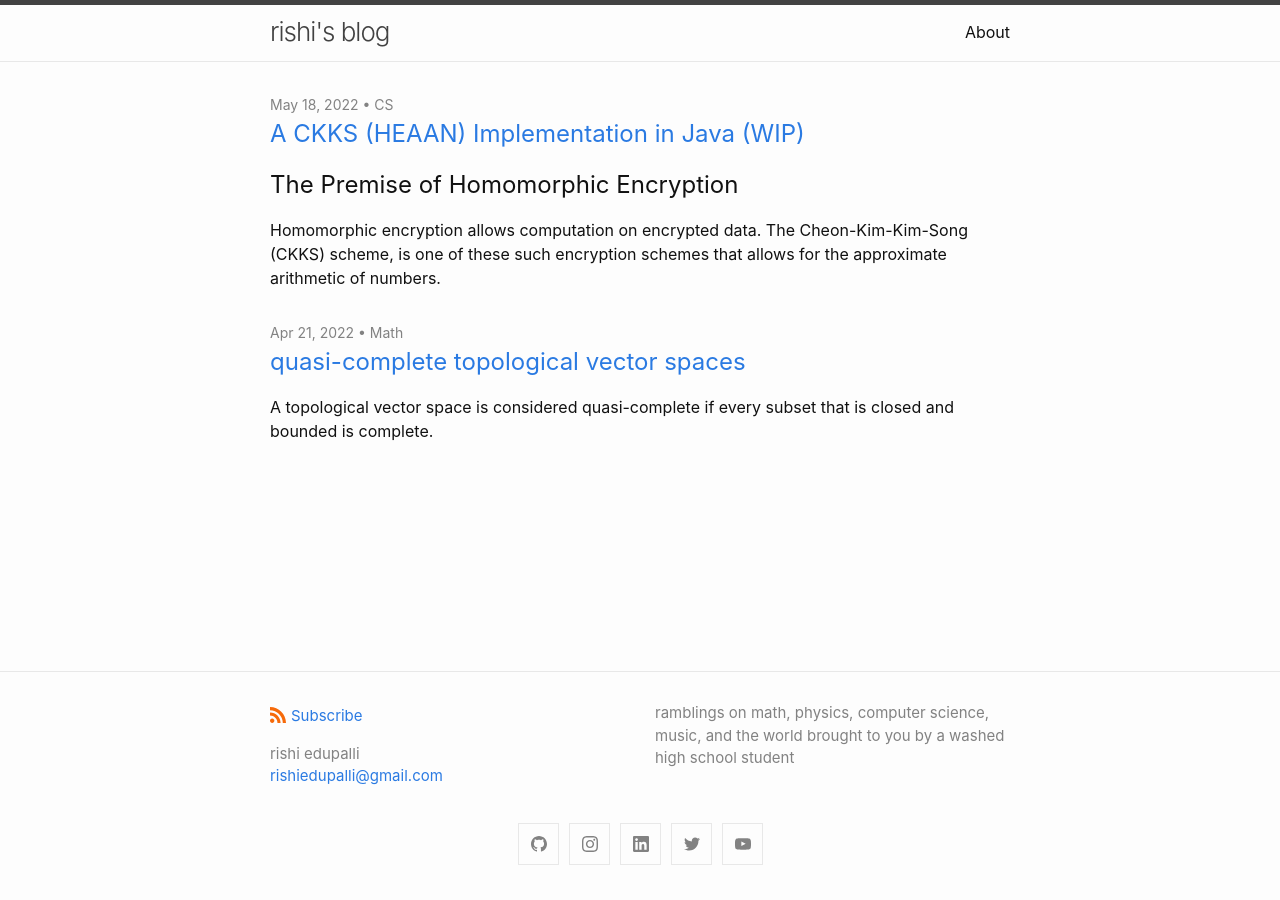
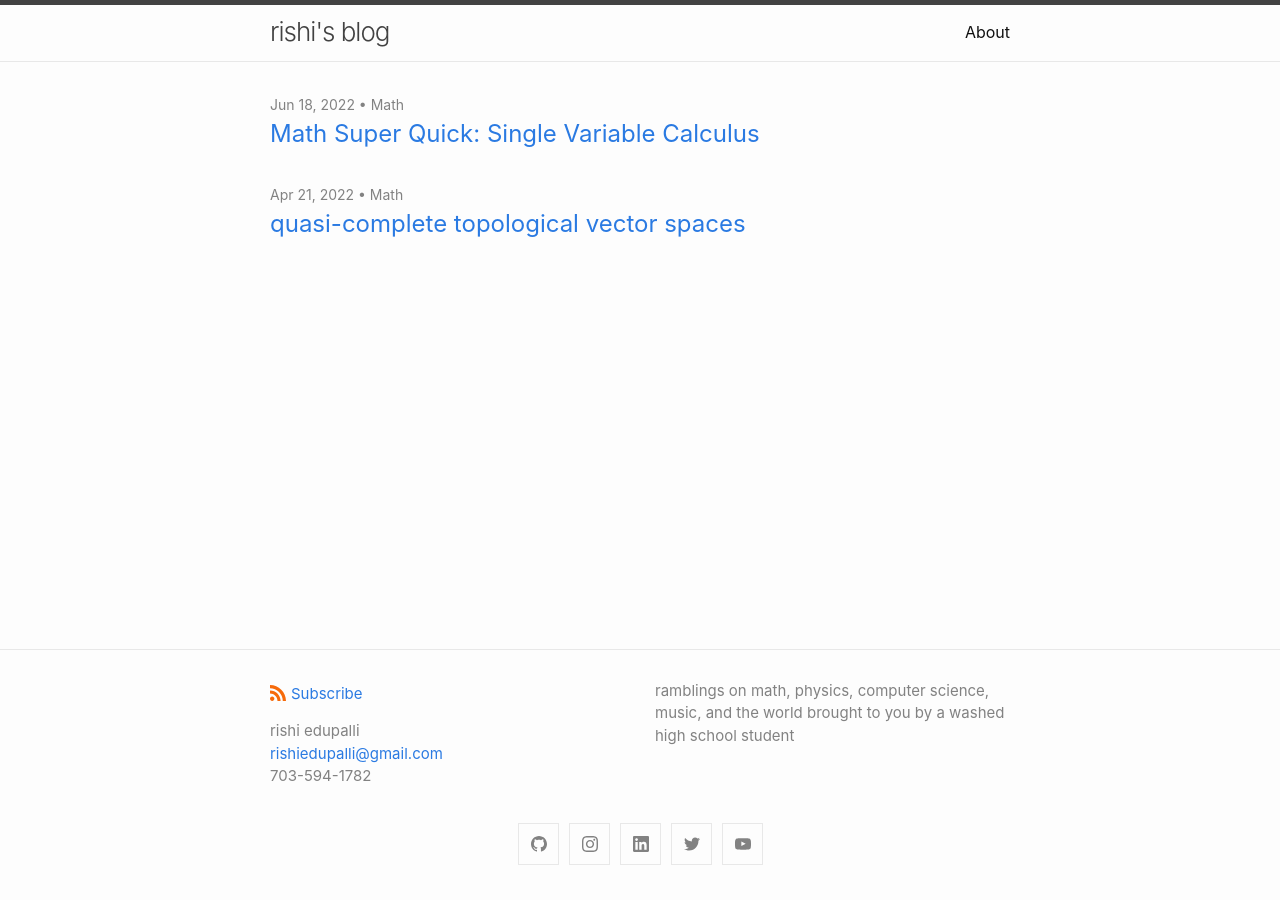
Before and after one commit to rishiedupalli/rishiedupalli.github.io, a Jekyll site: the page built from index.md, in a window 1280 px wide. Built offline with Jekyll 4.4.1, drawn with Linux system fonts in a browser that asks for light colours; part of the change alters nothing that is shown.

Commit message:
msq single variable calc

```diff
--- a/_config.yml
+++ b/_config.yml
@@ -2,10 +2,11 @@ title: rishi's blog
 author:
   name: rishi edupalli
   email: rishiedupalli@gmail.com
+  phone: 1-703-594-1782
 description: > # this means to ignore newlines until "show_excerpts:"
   ramblings on math, physics, computer science, music, and the world brought to you by a washed high school student
 
-show_excerpts: true # set to true to show excerpts on the homepage
+show_excerpts: false # set to true to show excerpts on the homepage
 
 # Minima date format
 # refer to https://shopify.github.io/liquid/filters/date/ if you want to customize this
--- a/_includes/footer.html
+++ b/_includes/footer.html
@@ -20,6 +20,7 @@
           {% if site.author.email -%}
             <li><a class="u-email" href="mailto:{{ site.author.email }}">{{ site.author.email }}</a></li>
           {%- endif %}
+          <li>703-594-1782</li>
         </ul>
       {%- endif %}
       </div>
--- a/_posts/2022-05-18-ckks-in-java.md
+++ /dev/null
@@ -1,48 +0,0 @@
----
-layout: post
-title: "A CKKS (HEAAN) Implementation in Java (WIP)"
-categories: CS
-mathjax: true
----
-
-## The Premise of Homomorphic Encryption
-Homomorphic encryption allows computation on encrypted data. The Cheon-Kim-Kim-Song (CKKS) scheme, is one of these such encryption schemes that allows for the approximate arithmetic of numbers.
-
-## Preliminary Math
-### Polar Representation of Complex Numbers
-
-A complex number comes in the form $x+iy$, in which $x, y \in \mathbb{R}$ and $i$ is the imaginary unit $\sqrt{-1}$. The polar representation of $x+iy$ comes from the complex exponential function which is defined as
-
-$$e^z = 1 + z + \frac{z^2}{2!} + \frac{z^3}{3!} + \ldots$$
-
-It follows that for  $z = i\theta$, where $\theta$ is a real angle in radians, that
-
-$$e^{i\theta} = 1 + i\theta - \frac{\theta^2}{2!} - \frac{i\theta^3}{3!} + \ldots$$
-
-$$ = 1 - \frac{\theta^2}{2!} + \frac{\theta^4}{4!} - \ldots + i \left( \theta - \frac{\theta^3}{3!} + \frac{\theta^5}{5!} - \ldots \right)$$
-
-$$=e^{i\theta} = \cos\theta + i\sin\theta$$
-
-By means of this relation, $x+iy$ can be represented as $z = re^{i\theta}$, where $r = \lvert x+iy \rvert = \sqrt{x^2 + y^2}$ and $\theta = \arctan(\frac{y}{x})$
-
-### The Roots of Unity
-$z^2 = 1$ has the solution $z = \pm 1$. With the polar representation, we can now solve $z^n = 1$.
-Rewriting the equation, $$z^n = e^{2ik\pi}$$ where $k \in \mathbb{Z}$. Taking the nth root of each side gives us $$z = e^{\frac{2ik\pi}{n}}$$
-
-The solutions are then $$z_{1,2,\ldots,n} = 1, e^{2i\pi/n}, \ldots, e^{2i(n-1)\pi/n}$$ which correspond to the values of $0,1,2, \ldots n-1$ for $k$. The $\sin$ and $\cos$ functions are periodic which allows for integer multiples of k.
-
-### Ring Theory
-
-A group is a set with an operation that combines any two elements of the set to produce a third element of the set, such that the operation is associative, an identity element exists and every element has an inverse.
-
-A ring is a set $R$ endowed with two binary operations, usually denoted $+$ and $\cdot$ such
-that $R$ is an abelian group with respect to $+$
-and for any $a, b, c \in R$, $a(bc) = (ab)c$, $a(b + c) = ab + ac$, and $(a + b)c = ac + bc$
-
-In some cases, it is useful to impose conditions of having a multiplicative identity and commutativity with respect to multiplication.
-
-Rings with these conditions are respectfully called unital rings and commutative rings.
-
-### Cyclotomic Polynomials
-
-An $n$th cyclotomic polynomial, for any positive integer n, is a unique irreducible polynomial with integer coefficients that is a divisor of $x^n-1$ and is not a divisor of $x^k-1$ for any $k < n$. The roots of the polynomial are the nth roots of unity of $e^{\frac{2ik\pi}{n}}$, where k goes through all positive integers not greater n and gcd(k,n) = 1.
--- /dev/null
+++ b/_posts/2022-06-18-msq-single-variable-calculus.md
@@ -0,0 +1,270 @@
+---
+layout: post
+title: "Math Super Quick: Single Variable Calculus"
+categories: Math
+mathjax: true
+---
+
+# Math Super Quick: Single Variable Calculus
+
+Welcome to my first series of blog posts! Math Super Quick: Very surface level reviews of math.
+
+## Limits
+
+### Definition
+
+Formally, if $\lim_{x \to a} f(x) = \ell$, then for any number $\epsilon$, however small, it must be possible to find a number $\eta$ such that $$\vert f(x) - \ell \vert < \epsilon$$ whenever $$\vert x - a \vert < \eta$$.
+
+Confusing right?
+
+Well, to put it more simply $\lim_{x \to a} f(x) = \ell$, means that as $x$ become arbitrarily close to $a$, $f(x)$ becomes arbitrarily close to $\ell$.
+
+### Evaluating Limits
+
+
+#### Special Cases
+
+In most cases, the limit $\lim_{x \to a} f(x) = \ell$ is just going to be $f(a)$. Some complications may arise however: the function could be undefined or discontinuous for example.
+
+- A limit may be $\pm \infty$. Ex: As $x \to 0, \frac{1}{x^2} \to \infty$.
+
+![The graph of 1/x^2](/assets/images/IntroCalc/InfiniteLimit.png)
+
+- A limit may be approached from two different sides. Ex: As $\lim_{ x \to \frac{\pi}{2}^- } \tan x = \infty$ and as $\lim_{ x \to \frac{\pi}{2}^+ } \tan x = -\infty$.
+
+![The graph of tanx](/assets/images/IntroCalc/LandR.png)
+
+- A limit only exists if the left and right limits are equal. The limit Does Not Exist (DNE) if they do not match.
+- Technically, infinite limits do not exist.
+- A limit does not exist in the case of an infinite oscillation when approaching a fixed point.
+
+#### Some Identities
+
+- $\lim_{x \to a} [f(x) + g(x)] = \lim_{x \to a} f(x) + \lim_{x \to a} g(x)$.
+- $\lim_{x \to a} f(x)g(x) = \lim_{x \to a} f(x) \lim_{x \to a} g(x)$.
+- $\lim_{x \to a}, cf(x) = c \lim_{x \to a} f(x)$, where $c$ is any arbitrary constant.
+- $\lim_{x \to a} \frac{f(x)}{g(x)} = \frac{\lim_{x \to a} f(x)}{\lim_{x \to a} g(x)}$, provided that $f(x)$ and $g(x)$ $\neq \infty$ or $0$.
+
+### Continuity
+
+A function is a continuous at a point $a$ when $\lim_{ x \to a^-} = \lim_{ x \to a^+} = f(a)$.
+
+## Differentiation
+
+### Definition
+
+Formally, the $n$th derivative of a function is defined (forgive my abuse of notation) as the limit, $f^{(n)}(x) = \frac{d^{n}f(x)}{d^n x} = \lim_{\Delta x \to 0} \frac{ f^{(n-1)} (x + \Delta x) - f^{(n-1)} (x) }{ \Delta x  } $, where the symbol $f^{(n)}$ denotes the $n$th derivative of $f(x)$. In this atrocious notation, assume that the $0$th derivative is just $f(x)$ and $n > 0$ We have $f'(x) = f^{(1)} = \frac{df(x)}{dx}$, $f''(x) = f^{(2)} = \frac{d^2f(x)}{d^2x}$, and so on.
+
+Geometrically, the derivative can be interpreted as the slope of a tangent line of $f(x)$ at the point $x$.
+Physically, the derivative can be interpreted as the rate of change (e.g. the derivative of position is velocity, the derivative of velocity is acceleration).
+
+### Differentials
+
+Near a point, we can approximate change in $\Delta f$ that results from a small change $\Delta x$ in $x$ by $\Delta f = \frac{df(x)}{dx}\Delta x$.
+This approximation improves as $\Delta x \to 0$. This is denoted by the differential $df = \frac{df(x)}{dx}dx$, which relates $df$ to $dx$.
+
+### Evaluating Derivatives
+
+Let c be any arbitrary constant.
+
+- $\frac{d}{dx}( c )= 0$
+- $\frac{d}{dx}( cx )= c$
+- $\frac{d}{dx}( x^n ) = nx^{n-1}$
+- $\frac{d}{dx}( e^{cx} ) = ce^{cx}$
+- $\frac{d}{dx}( c^x ) = c^x \cdot \ln(a) $
+- $\frac{d}{dx}( \ln(cx) ) = \frac{c}{x}$
+- $\frac{d}{dx}( \sin(ax) ) = a\cos(ax) $
+- $\frac{d}{dx}( \cos(ax) ) = -a\sin(ax) $
+- $\frac{d}{dx}( \sec(ax) ) = a\sec(ax)\tan(ax) $
+- $\frac{d}{dx}( \tan(ax) ) = a \sec^2(ax) $
+- $\frac{d}{dx}( \csc(ax) ) = -a \csc(ax)\cot(ax) $
+- $\frac{d}{dx}( \cot(ax) ) = -a\csc^2(ax)$
+- $\frac{d}{dx}( \arcsin(\frac{x}{a}) ) = \frac{1}{\sqrt{a^2 - x^2}} $
+- $\frac{d}{dx}( \arccos(\frac{x}{a}) ) = - \frac{1}{\sqrt{a^2 - x^2}} $
+- $\frac{d}{dx}( \arctan(\frac{x}{a}) ) = \frac{a}{a^2 + x^2} $
+- $\frac{d}{dx} [f(x) + g(x)] = \frac{d}{dx} f(x) + \frac{d}{dx} g(x) $
+
+
+#### Product Rule
+
+$f(x) = u(x)v(x)$.
+$f'(x) = u(x)v'(x) + u'(x)v(x)$
+
+#### Quotient Rule
+
+$f(x) = \frac{u(x)}{v(x)}$. $f'(x) = \frac{ v(x)u'(x) - u(x)v'(x) }{ [v(x)]^2 }$
+
+#### Chain Rule
+
+$f(g(x)) = f'(g(x)) \cdot g'(x)$
+
+#### Implicit Differentiation
+
+Implicit differentiation is best seen via an example:
+
+$$
+\begin{align}
+    2 &= x^3 - 3xy + y^3 \\
+
+    0 \cdot \frac{dx}{dx} &= 3x^2 \cdot \frac{dx}{dx} - (3x (1 \cdot \frac{dy}{dx}) + (3 \cdot \frac{dx}{dx}) \cdot y) + 3y^2 \cdot \frac{dy}{dx} \\
+
+    0 &= 3x^2 - (3x \cdot \frac{dy}{dx} + 3y ) + 3y^2 \cdot \frac{dy}{dx} \\
+
+    0 &= 3x^2 - 3x \cdot \frac{dy}{dx} + 3y + 3y^2 \cdot \frac{dy}{dx} \\
+
+    -3x^2 - 3y &= -3x \cdot \frac{dy}{dx} + 3y^2 \cdot \frac{dy}{dx} \\
+
+    -3x^2 - 3y &= ( -3x + 3y^2 ) \frac{dy}{dx} \\
+    \frac{-3x^2 - 3y}{-3x + 3y^2} &= \frac{dy}{dx} \\
+    \frac{dy}{dx} &= \frac{x^2-y}{x-y^2}
+\end{align}
+$$
+
+By linearity, we can treat the function as 3 separate derivatives. Using the constant, power, and product rules (letting $u(x) = 3x$ and $v(x) = y$ ), each term was differentiated with respect to x. Then, by factoring out and moving like terms, we are able to divide and solve for $\frac{dy}{dx}$. We are technically using the chain rule, multiplying by $\frac{dx}{dx}$ and $\frac{dy}{dx}$ when taking the derivatives. This was written explictly in this example, though one usually drops the $\frac{dx}{dx}$ when differentiating the x term.
+
+### Special Points of Functions
+
+Stationary points of a derivative occur when the derivative is equal to zero.
+
+A minima occurs when a function increases in value in both directions away from it.
+
+![The graph of x^2](/assets/images/IntroCalc/Minima.png)
+
+A maxima occurs when a function decreases in both directions away from it.
+
+![The graph of -x^2](/assets/images/IntroCalc/Maxima.png)
+
+An inflection point occurs when the derivative switches signs. It is representative of a switch in concavity.
+
+![The graph of x^3](/assets/images/IntroCalc/InflectionPoint.png)
+
+### Theorems of Differentiation
+
+#### Second Derivative Test
+
+Let $f(x)$ be a function such that $f''(c) = 0$ and the second derivative exists on some interval containing c.
+If $f''(c) > 0$. $f(c)$ is a **relative mininum**.
+If $f''(c) < 0$. $f(c)$ is a **relative maximum**.
+
+#### Extreme Value Theorem
+
+If a function $f(x)$ is continuous on a finite close interval $[a,b]$, then $f(x)$ has both an absolute maximum and an absolute mininum on the interval $[a,b]$.
+
+#### Rolle's Theorem
+
+If a function $f(x)$ is continuos in the range $a \leq x \leq c$, is differentiable in the range $a < x < c$, and satisfies $f(a) = f(c)$, for at least one point $x = b$, where $a < b < c$, $f'(b) = 0$.
+
+#### Mean Value Theorem
+
+If a function $f(x)$ is continuos in the range $a \leq x \leq c$, is differentiable in the range $a < x < c$, then there exists a point c such that $f'(b) = \frac{f(c) - f(a)}{c - a}$ on the interval $(a,b)$.
+
+#### Inverse Derivatives
+
+If $f(x)$ is a one-to-one differentiable function, and its inverse $f^{-1}(x)$ is differentiable, then for a point $f(a) = b$, $(f^{-1})' (b) = \frac{1}{f'(a)}$.
+
+### Applications of Derivatives
+
+#### Linear Approximations
+
+We can use a tangent line approximation to estimate the value a curve $y = f(x)$ at $a$ when $x$ is near $a$.
+$f(x) \approx f(a) + f'(a)(x-a)$.
+
+#### L'Hospital's Rule
+
+When limits are in an indeterminate form ($\frac{0}{0}$, $\frac{\infty}{\infty}$, ... ), One can take the derivative of the numerator and denominator of a function and take the limit of those function to get the limit of the original function. This process can be repeated. $\lim_{x \to a} \frac{f(x)}{g(x)} = \lim_{x \to a} \frac{f^{(n)}(a)}{g^{(a)}(a)}$.
+
+## Integration
+
+### Definition
+
+The definite integral of $f(x)$, the integrand, between the lower limit $ x = a$ to the upper limit $x = b$ is written $I = \int_a^b f(x) dx$.
+
+$I$ is formally defined as subividing the interval $a \leq x \leq b$ into a large number of subintervals by defining intermediate points $\zeta_i$ such that $a = \zeta_0 < \zeta_1 < \zeta_2 < \ldots < \zeta_n = b$, and then forming the sum $S = \sum_{i=1}^n f(x_i)(\zeta_i - \zeta_{i-1})$, where $x_i$ is an arbitrary point that lies in the range $\zeta_{i-1} \leq x_i \leq \zeta_i$. Now, letting $n$ tending towards infinity, S will either tend to a unique limit or not. In the event the sum tends towards a unique limit, I, then the definite integral of $f(x)$ between $a$ and $b$ is defined as having the value of $I$.
+
+The definite integral can be interpreted as the area under the function $f(x)$ between $a$ and $b$.
+![The area underneath the curve x^2](/assets/images/IntroCalc/x2int.png)
+
+#### Properties of Definite Integrals
+
+- $\int_a^b 0 dx = 0$
+- $\int_a^a f(x) dx = 0$
+- $\int_a^c f(x)dx = \int_a^b f(x) dx + \int_b^c f(x) dx$
+- $\int_a^b [f(x) + g(x)] dx = \int_a^b f(x) dx + \int_a^b g(x) dx$.
+- $\int_a^b f(x) dx = - \int_b^a f(x) dx$
+
+### Integration is Anti-differentiation
+
+Let $F(X) = \int_a^x f(u) du$, in which the lower limit will remain fixed and the upper limit $x$ is now variable. This is essentially a restatement of $I = \int_a^b f(x) dx$, but the variable $x$ in the integrand has been replaced with a new dummy variable $u$. Using $F(X) = \int_a^x f(u) du$ and the properties of definite integrals, we obtain
+
+$$
+\begin{align}
+F(x + \Delta x) &= \int_a^{x + \Delta x} f(u) du \\
+&= \int_a^x f(u) du + \int_x^{x + \Delta x} f(u) du \\
+&= F(X) + \int_x^{x + \Delta x} f(u) du \\
+\frac{F(x + \Delta x) - F(x)}{\Delta x} &= \frac{1}{\Delta x} \int_x^{x+\Delta x} f(u) du.
+\end{align}
+$$
+
+
+Letting $\Delta x \to 0$, we find that the LHS become $\frac{dF}{dx}$, and the RHS becomes $f(x)$ because when $\Delta x$ is small, the RHS becomes $f(x) \Delta x$ and in the limit $\Delta x \to 0$, no approximation is involved. Therefore, we have $\frac{dF(x)}{dx} = f(x)$. Or, $\frac{d}{dx} \left[ \int_a^x f(u) du \right] = f(x)$.
+
+We can regard integration as the inverse of differentiation. Any $F(x)$ found by this method is called the indefinite integral of $f(x)$. As the lower limit $a$ is arbitrary, any two such functions differ at most by an additive constant. We write this when evaluating the integral as $\int f(x) dx = F(x) + c$, where c can be any arbitrary constant known as the constant of integration. We only include this constant when evaluating an indefinite integral.
+
+The definite integral between fixed limits $x = a$ and $x = b$ can be written as $\int_a^b f(x) dx = F(b) - F(a)$.
+
+### Evaluating Integrals
+
+Letting $a$ and $b$ be constants and the integrals dependent on $n$ are valid for $n \neq -1$ and in the final two results having $\vert x \vert \leq a$, we have
+- $ \int a dx = ax + c $
+- $ \int ax^n dx = \frac{ax^{n+1}}{n+1} + c$
+- $ \int e^{ax} dx = \frac{e^{ax}}{a} + c $
+- $ \int \frac{a}{x} dx = a \ln(x) + c $
+- $ \int a \cos(bx) dx = \frac{a \sin(bx)}{b} + c $
+- $ \int a \sin(bx) dx = \frac{- a \cos(bx)}{b} + c $
+- $ \int a \tan(bx) dx = \frac{-a\ln(\cos(bx))}{b} + c $
+- $ \int a\cos{bx}\sin^n(bx)dx = \frac{a\sin^{n+1}(bx)}{b(n+1)} + c$
+- $ \int a\sin{bx}\cos^n(bx)dx = \frac{-a\cos^{n+1}(bx)}{b(n+1)} + c$
+- $ \int \frac{a}{a^2 + x^2} dx = \arctan(\frac{x}{a}) + c $
+- $ \int \frac{1}{\sqrt{a^2 + x^2}} dx = \arcsin(\frac{x}{a}) + c $
+- $ \int \frac{-1}{\sqrt{a^2 + x^2}} dx = \arccos(\frac{x}{a}) + c $
+- $ \int \frac{f'(x)}{f(x)} dx = \ln(f(x)) + c $
+
+#### Substitution
+
+Recall the chain rule, $f(g(x)) = f'(g(x)) \cdot g'(x)$. Armed with the knowledge that integration is the inverse of differentiation, if we have an integrand of the form f(g(u))dg(u), our integral will evaluate to F(g(u)). This is called a u-substitution. I don't know how to and don't really want to explain it here but that is the gist of it.
+
+#### Integration by Parts
+
+Let $u = u(x)$. Let $v = v(x)$. Let dv = variable dv. Let du = variable du. $\int udv = uv - \int vdu$.
+
+#### Improper Integrals
+
+$I = \int_a^{\infty} f(x) dx = \lim_{b \to \infty} \int_a^b f(x) dx = \lim_{b \to \infty} [F(b) - F(a)]$.
+
+### Some Applications of Integration
+
+#### Average Value
+
+The average value $m$ of a function between two limits $a$ and $b$ can be calculated as $m = \frac{1}{b-a} \int_a^b f(x) dx$.
+
+#### Length of a Curve
+
+The total length $s$ between 2 points $a$ and $b$ on a curve $f(x)$ is given by $s = \int_a^b \sqrt{1+ (\frac{dy}{dx})^2} dx$
+
+#### Polar Area
+
+In plane polar coordinates $r, \theta$ a curve is definies by its distance $r$ from the origin as a function of the angle $\theta$ between the line joining a point on the curve to the origin and the x-xis. The total area between two angles $\theta_1$ and $\theta_2$ is then given by $A = \int_{\theta_1}^{\theta_2} \frac{1}{2}r^2d\theta$.
+
+## Sequences and Series
+
+I going to skip to the more important parts of series, as this is more of an introduction to the applications of calculus.
+
+### Taylor & Maclaurin Series
+
+Let f(x) be a continuous and differentiable function. f(x) can be expressed as the sum of a series of terms. $f(x) = \sum_{n=0}^{\infty} \frac{f^{(n)}(a)}{n!} (x-a)^n$, where a is the center of the approximation. When a = 0, we have a Maclaurin series.
+
+#### Some Standard Maclaurin Series
+
+$\sin x = x - \frac{x^3}{3!} + \frac{x^5}{5!} - \frac{x^7}{7!} + \ldots$ | $-\infty < x < \infty$
+$\cos x = 1 - \frac{x^2}{2!} + \frac{x^4}{4!} - \frac{x^6}{6!} + \ldots$ | $-\infty < x < \infty$
+$e^x = 1 + x + \frac{x^2}{2!} + \frac{x^3}{3!} + \frac{x^4}{4!} + \ldots$ | $-\infty < x < \infty$
```
Also changed, not shown: assets/images/IntroCalc/InfiniteLimit.png (added), assets/images/IntroCalc/InflectionPoint.png (added), assets/images/IntroCalc/LandR.png (added), assets/images/IntroCalc/Maxima.png (added), assets/images/IntroCalc/Minima.png (added), assets/images/IntroCalc/x2int.png (added).
